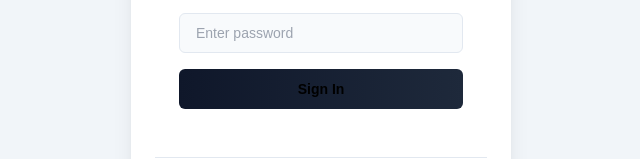
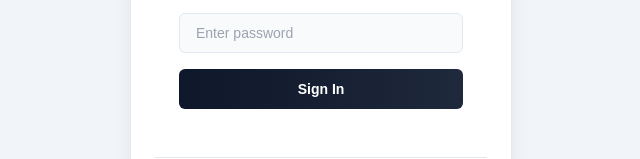
Before and after one commit to Usman0455961/flight-management-system, a Next.js app in the folder flight-app/: page /login in a window 1280 px wide. Shown: the part 389-548 px from the top of the page, without its empty margins (319-959 px from the left). Built offline with nearby package versions, Linux system fonts and the light colour scheme; no server answers.

Commit message:
chore:update sign in button text color

```diff
--- a/flight-app/src/app/login/page.tsx
+++ b/flight-app/src/app/login/page.tsx
@@ -94,7 +94,7 @@ export default function LoginPage() {
               </div>
               <Button
                 type="submit"
-                className="w-full h-10 mt-4 text-sm font-semibold bg-gradient-to-r from-slate-900 to-slate-800 hover:from-slate-800 hover:to-slate-700 dark:from-slate-700 dark:to-slate-600 dark:hover:from-slate-600 dark:hover:to-slate-500"
+                className="w-full h-10 mt-4 text-sm font-semibold text-white bg-gradient-to-r from-slate-900 to-slate-800 hover:from-slate-800 hover:to-slate-700 dark:from-slate-700 dark:to-slate-600 dark:hover:from-slate-600 dark:hover:to-slate-500"
               >
                 Sign In
               </Button>
```
